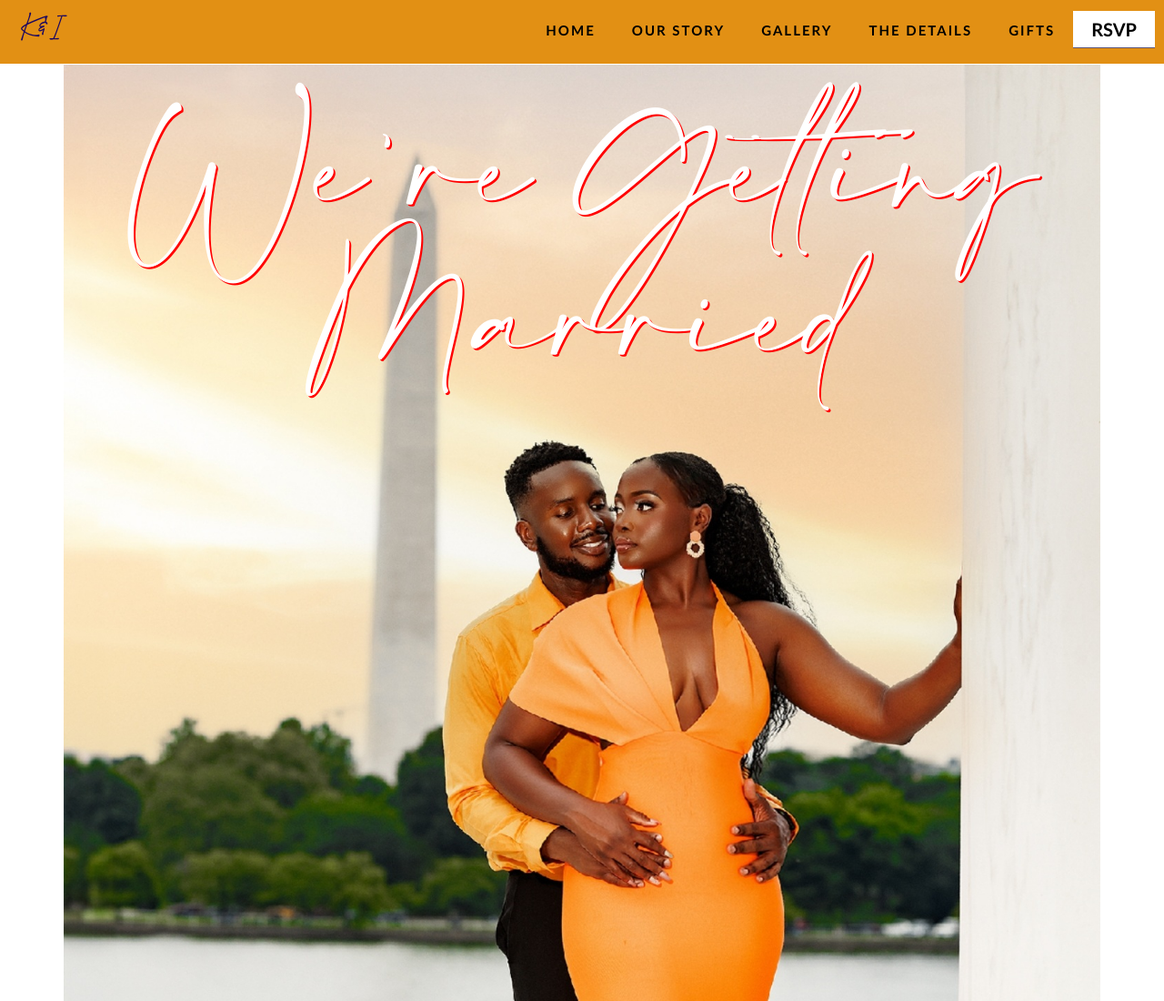
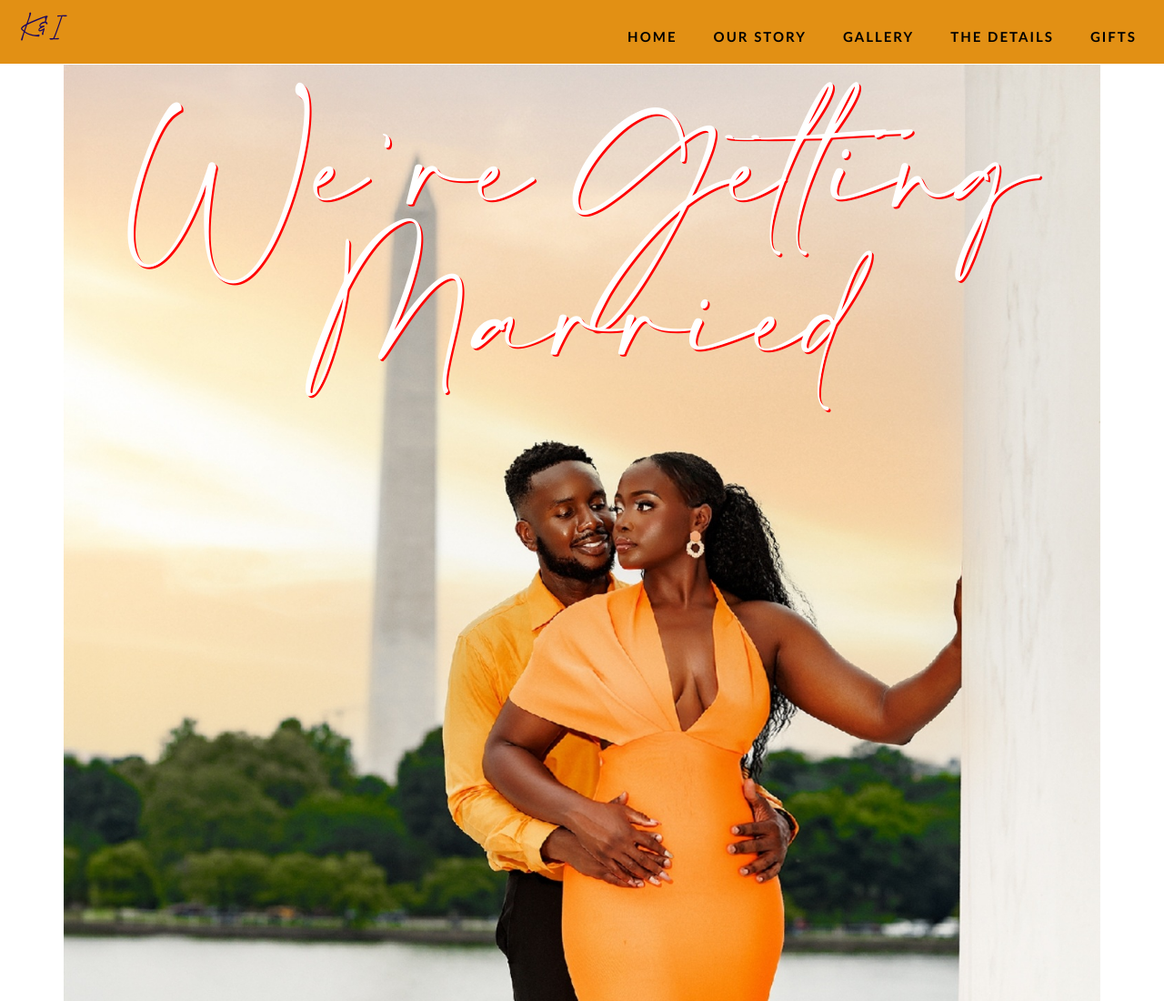
Before and after one commit to kusen30/kokoandKk, a website built with Parcel: page index.html in a window 1280 px wide. Shown: the top 1100 px of the page at 91% size. Built offline with nearby package versions, Linux system fonts and the light colour scheme; a web font is replaced by a local one.

Commit message:
Removed the qrHome link from website (should be hidden)

```diff
--- a/index.html
+++ b/index.html
@@ -46,9 +46,9 @@
         <li class="nav__item"><a href="gallery.html">Gallery</a></li>
         <li class="nav__item"><a href="#div_details">The Details</a></li>
         <li class="nav__item"><a href="#div_gifts">Gifts</a></li>
-        <li class="nav__item--emphasized">
+        <!-- <li class="nav__item--emphasized">
           <a href="qrHome.html">RSVP</a>
-        </li>
+        </li> -->
       </ul>
     </nav>
     <div class="hero container">
```
